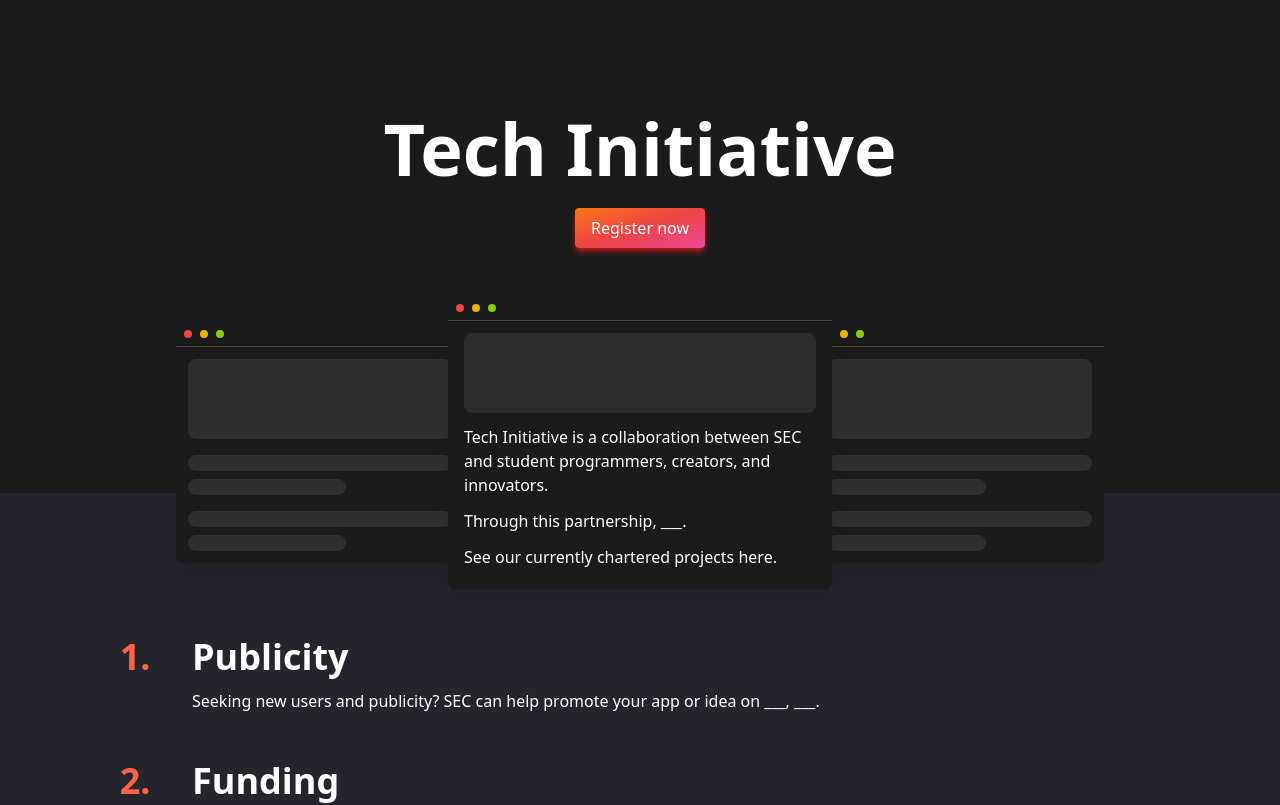
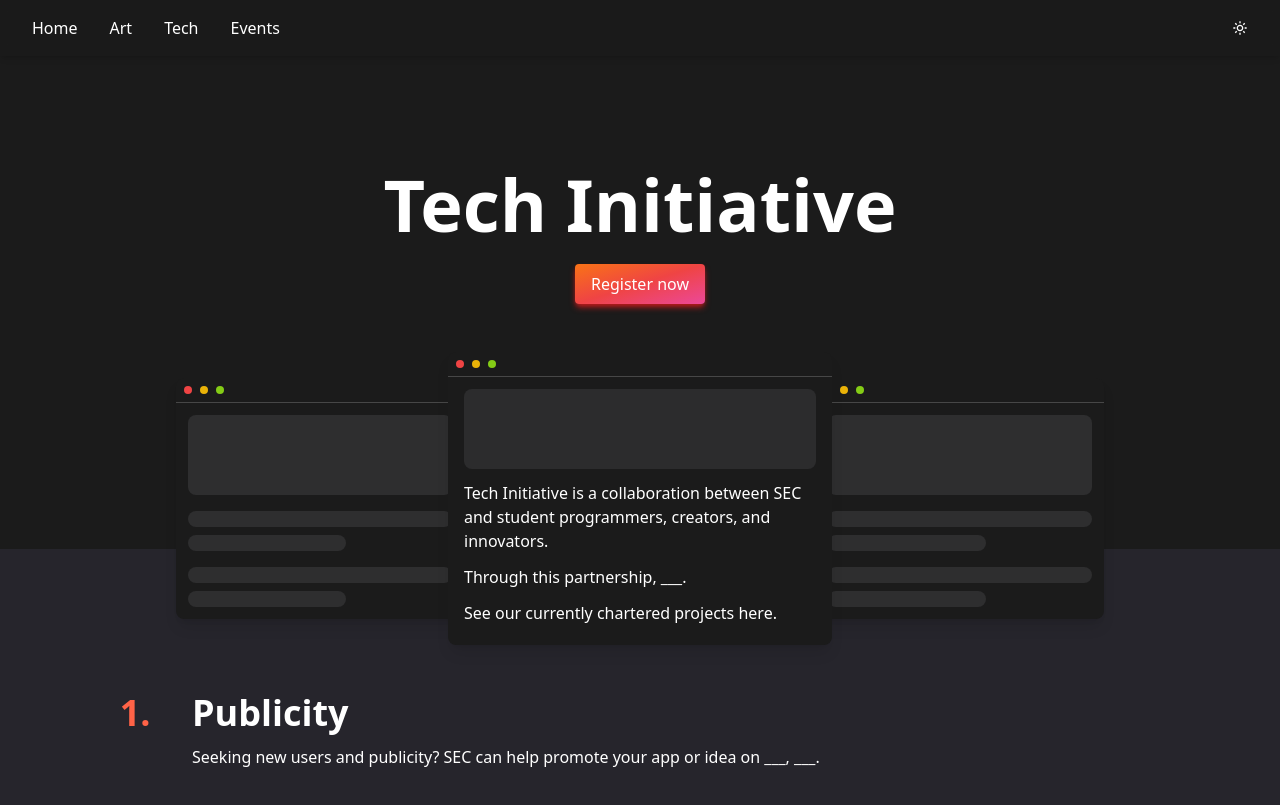
Before and after one commit to gunnsec/gunn-launchpad, a Next.js app: page /tech in a window 1280 px wide. Shown: the top 805 px of the page. Built offline with nearby package versions, Linux system fonts and the light colour scheme.

Commit message:
Add sticky header

```diff
--- /dev/null
+++ b/components/Header.tsx
@@ -0,0 +1,29 @@
+import {ReactNode} from 'react';
+import Link from 'next/link';
+import {useScroll} from '../util/useScroll';
+import ThemeToggle from './ThemeToggle';
+
+
+export default function Header() {
+    const scroll = useScroll();
+
+    return (
+        <header className={'z-40 flex items-center px-4 sticky top-0 mb-28 bg-white/60 dark:bg-midnight/60 transition-shadow duration-200 backdrop-blur ' + (scroll > 0 ? 'shadow-md' : 'hover:shadow-md')}>
+            <HeaderItem href="/">Home</HeaderItem>
+            <HeaderItem href="/art">Art</HeaderItem>
+            <HeaderItem href="/tech">Tech</HeaderItem>
+            <HeaderItem href="/events">Events</HeaderItem>
+            <ThemeToggle className="ml-auto mr-4" />
+        </header>
+    )
+}
+
+function HeaderItem(props: {href: string, children: ReactNode}) {
+    return (
+        <Link href={props.href}>
+            <a className="p-4">
+                {props.children}
+            </a>
+        </Link>
+    )
+}
--- /dev/null
+++ b/components/ThemeToggle.tsx
@@ -0,0 +1,11 @@
+import {BiSun} from 'react-icons/bi';
+
+
+export default function ThemeToggle(props: {className?: string}) {
+    const toggleTheme = () => document.documentElement.classList.toggle('dark');
+    return (
+        <button className={props.className} onClick={toggleTheme}>
+            <BiSun />
+        </button>
+    )
+}
--- a/package.json
+++ b/package.json
@@ -11,7 +11,8 @@
   "dependencies": {
     "next": "^12.3.2",
     "react": "18.2.0",
-    "react-dom": "18.2.0"
+    "react-dom": "18.2.0",
+    "react-icons": "^4.6.0"
   },
   "devDependencies": {
     "@types/node": "^18.6.5",
--- a/pages/_document.tsx
+++ b/pages/_document.tsx
@@ -7,6 +7,7 @@
             <Html className="dark">
                 <Head>
                     <meta charSet="utf-8" />
+                    <link rel="icon" href="/favicon.ico" />
                 </Head>
                 <body className="text-dark dark:text-white dark:bg-midnight">
                     <Main />
--- a/pages/index.tsx
+++ b/pages/index.tsx
@@ -5,13 +5,12 @@
     return (
         <div className="h-screen flex items-center justify-center bg-gradient-to-br from-orange-400 via-red-500 to-pink-500">
             <Head>
-                <title>Create Next App</title>
-                <meta name="description" content="Generated by create next app"/>
-                <link rel="icon" href="/favicon.ico"/>
+                <title>Gunn Launchpad</title>
+                <meta name="description" content="___." />
             </Head>
 
             <div className="bg-white rounded-lg p-6 w-52">
-                <h1 className="text-xl font-bold">Tech Initiative</h1>
+                <h1 className="text-xl font-bold text-black">Tech Initiative</h1>
             </div>
         </div>
     )
--- a/pages/tech.tsx
+++ b/pages/tech.tsx
@@ -1,19 +1,23 @@
+import {ReactNode} from 'react';
 import Head from 'next/head';
 import MockPage from '../components/MockPage';
 import Section from '../components/Section';
-import {ReactNode} from 'react';
+import Header from '../components/Header';
 
 
 export default function Tech() {
     return (
-        <div className="pt-28">
+        <div>
             <Head>
                 <title>Tech Initiative | Gunn Launchpad</title>
+                <meta name="description" content="___." />
             </Head>
+
+            <Header />
 
             <section className="flex flex-col items-center mb-12">
                 <h1 className="text-7xl font-bold mb-6 text-center">Tech Initiative</h1>
-                <button className="font-medium py-2 px-4 rounded bg-gradient-to-br from-orange-500 via-red-500 to-pink-500 shadow-md shadow-red-700">
+                <button className="font-medium py-2 px-4 rounded bg-gradient-to-br from-orange-500 via-red-500 to-pink-500 shadow-md shadow-red-700 text-white">
                     Register now
                 </button>
             </section>
--- /dev/null
+++ b/util/useScroll.ts
@@ -0,0 +1,15 @@
+import {useEffect, useState} from 'react';
+
+
+// Returns the current vertical scroll of the window, in pixels.
+export function useScroll() {
+    const [scroll, setScroll] = useState(0);
+
+    useEffect(() => {
+        setScroll(window.scrollY);
+        document.addEventListener('scroll', () => setScroll(window.scrollY));
+        return () => document.removeEventListener('scroll', () => setScroll(window.scrollY));
+    }, []);
+
+    return scroll;
+}
```
Also changed, not shown: 1 other file (tests, documents, lock files or other folders).
